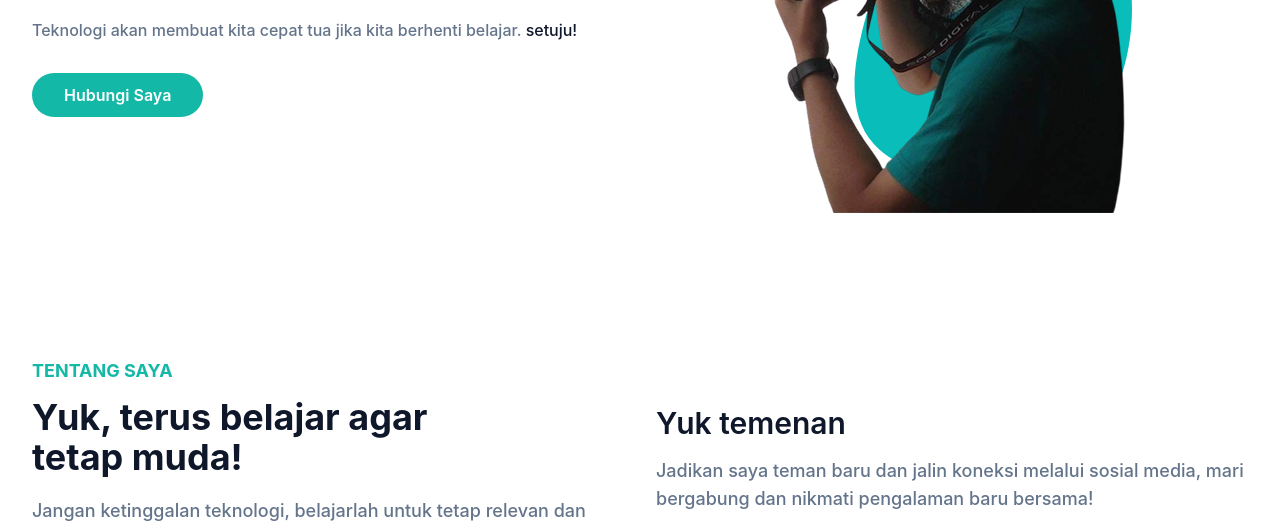
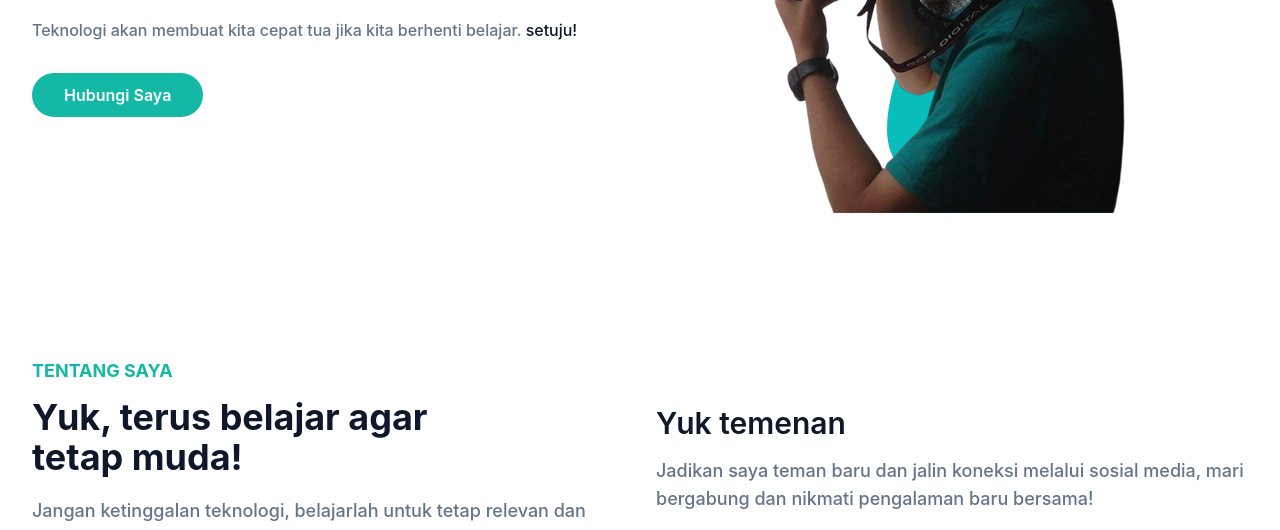
Before and after one commit to ametriyadhi/portfolio-tailwind-css, a website: page index.html in a window 1280 px wide. Shown: the part 366-896 px from the top of the page. Drawn offline with Linux system fonts and the light colour scheme.

Commit message:
Update index.html

```diff
--- a/index.html
+++ b/index.html
@@ -87,7 +87,7 @@
             <img src="dist/img/Abah.png" alt="Abah Hulwan" class="max-w-full mx-auto relative z-10" />
 
             <span class="absolute -bottom-0 left-1/2 -translate-x-1/2 md:scale-125">
-              <svg width="600" height="450" viewBox="0 0 200 200" xmlns="http://www.w3.org/2000/svg">
+              <svg width="600" height="300" viewBox="0 0 200 200" xmlns="http://www.w3.org/2000/svg">
                 <path fill="#08BDBA" d="M59.9,-17.3C69.2,9.1,62.5,42.9,41.7,58.2C21,73.4,-13.8,70.2,-27.3,56C-40.8,41.8,-33.1,16.8,-25,-8C-16.9,-32.8,-8.4,-57.4,8.4,-60.2C25.3,-62.9,50.6,-43.8,59.9,-17.3Z" transform="translate(100 100)" />
               </svg>
             </span>
```
